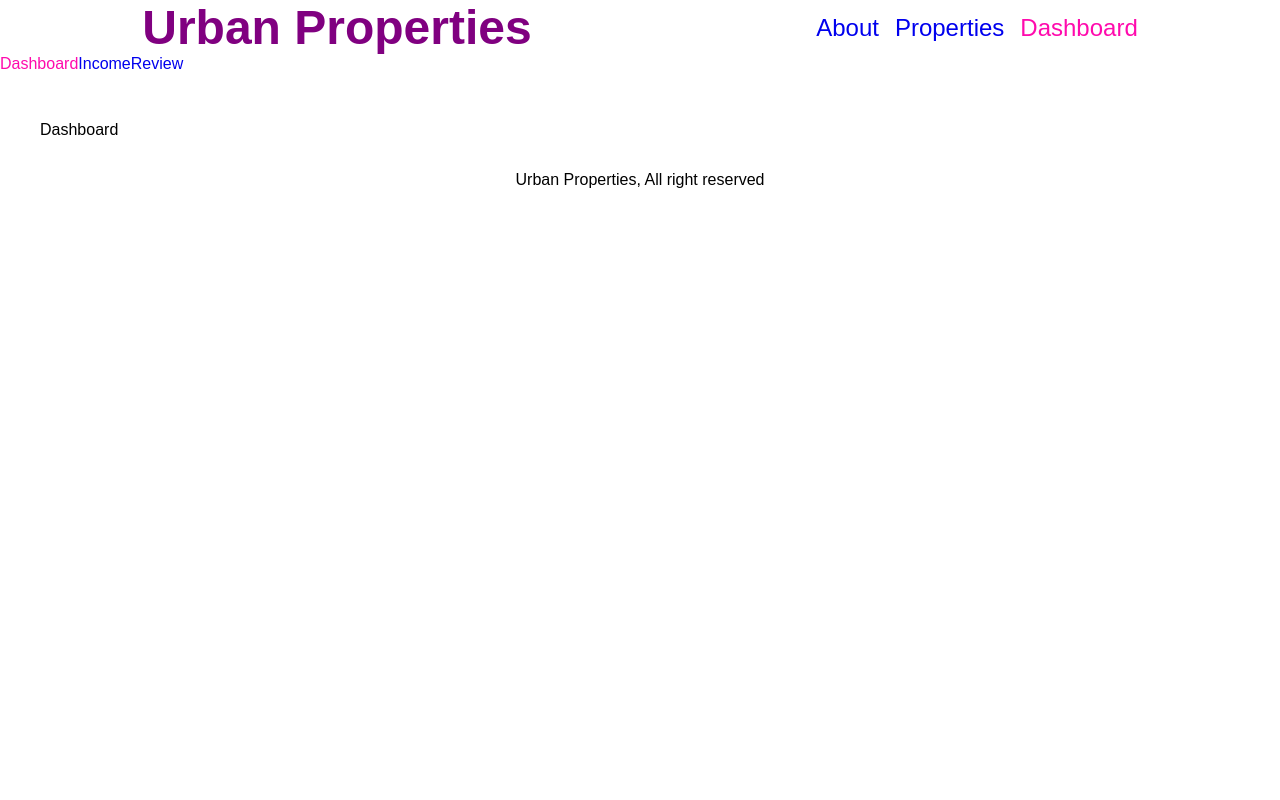
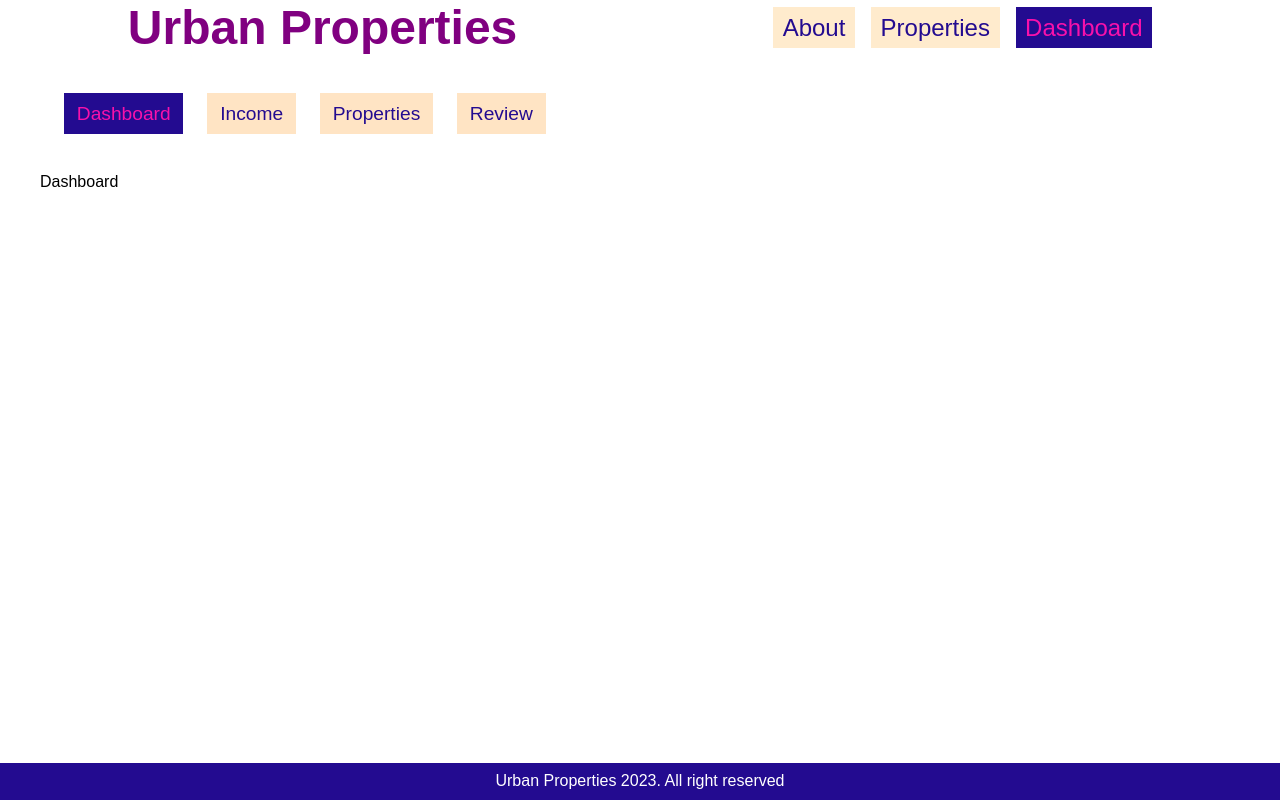
Before and after one commit to mhasanmeet/React-Router, a React (Vite) app: page /landlord in a window 1280 px wide. Built offline with nearby package versions, Linux system fonts and the light colour scheme; what miragejs would draw is missing.

Commit message:
landlord-propery, landlord-property-details

```diff
--- a/src/App.jsx
+++ b/src/App.jsx
@@ -10,6 +10,8 @@ import Dashboard from './pages/landlord/Dashboard';
 import Income from './pages/landlord/Income';
 import Reviews from './pages/landlord/Reviews';
 import LandlordLayout from './components/LandlordLayout';
+import LandlordProperties from './pages/landlord/LandlordProperties';
+import LandlordPropertiesDetails from './pages/landlord/LandLordPropertiesDetails';
 
 function App() {
 
@@ -26,6 +28,8 @@ function App() {
             <Route index element={<Dashboard/>}/>
             <Route path='income' element={<Income/>}/>
             <Route path='reviews' element={<Reviews/>}/>
+            <Route path='properties' element={<LandlordProperties/>}/>
+            <Route path='properties/:id' element={<LandlordPropertiesDetails/>}/>
           </Route>
         </Route>
       </Routes>
--- a/src/components/Footer.jsx
+++ b/src/components/Footer.jsx
@@ -2,7 +2,7 @@ import "../index.css";
 
 const Footer = () => {
   return (
-    <div className="footer">Urban Properties, All right reserved</div>
+    <div className="footer">Urban Properties 2023. All right reserved</div>
   )
 }
 
--- a/src/components/LandlordLayout.jsx
+++ b/src/components/LandlordLayout.jsx
@@ -1,13 +1,15 @@
 import { NavLink, Outlet } from "react-router-dom"
+import "../index.css";
 
 const LandlordLayout = () => {
   return (
     <>
-        <nav>
-            <NavLink to="/landlord" end className={({isActive}) => isActive ? "nav-link-active" : "nav-link"}>Dashboard</NavLink>
-            <NavLink to="/landlord/income" className={({isActive}) => isActive ? "nav-link-active" : "nav-link"}>Income</NavLink>
-            <NavLink to="/landlord/reviews" className={({isActive}) => isActive ? "nav-link-active" : "nav-link"}>Review</NavLink>
-        </nav>
+        <div className="landlord-properties-menu">
+            <NavLink to="/landlord" end className={ ({isActive}) => isActive ? "landlord-nav-link-active" : "landlord-nav-link" }>Dashboard</NavLink>
+            <NavLink to="/landlord/income" className={({isActive}) => isActive ? "landlord-nav-link-active" : "landlord-nav-link"}>Income</NavLink>
+            <NavLink to="/landlord/properties" className={({isActive}) => isActive ? "landlord-nav-link-active" : "landlord-nav-link"}>Properties</NavLink>
+            <NavLink to="/landlord/reviews" className={({isActive}) => isActive ? "landlord-nav-link-active" : "landlord-nav-link"}>Review</NavLink>
+        </div>
 
         <Outlet/>
     </>
--- a/src/index.css
+++ b/src/index.css
@@ -29,13 +29,27 @@
 
 .nav-link{
   text-decoration: none;
+  background-color: blanchedalmond;
+  padding: .4rem .6rem;
+  color: #230b90;
 }
 
 .nav-link-active{
-  color: #ff0aad;
+  color: #f811ab;
+  background-color: #230b90;
+  padding: .4rem .6rem;
 }
 
-.properties, .home, .about, .dashboard, .income, .reviews{
+.properties,
+.home,
+.about,
+.dashboard,
+.income,
+.reviews,
+.landlord-properties,
+.landlord-properties-menu,
+.landlord-property-details,
+.property-details-loading{
   margin-top: 3rem;
   width: 1200px;
   margin-inline: auto;
@@ -102,8 +116,14 @@
 
 /* Footer */
 .footer{
-  margin-top: 2rem;
+  position: absolute;
+  left: 0;
+  bottom: 0;
+  right: 0;
+  background-color: #230b90;
+  padding: .6rem 0;
   text-align: center;
+  color: white;
 }
 
 /* Details Property */
@@ -151,3 +171,97 @@
   background-color: aquamarine;
   transition: .4s;
 }
+
+/* Landlord Properties Menu */
+.landlord-properties-menu > .landlord-nav-link-active, .landlord-nav-link{
+  font-size: 1.2rem;
+  margin-left: 1.5rem;
+  color: #230b90;
+  background-color: bisque;
+  padding: .6rem .8rem;
+}
+.landlord-properties-menu .landlord-nav-link-active{
+  color: #f811ab;
+  background-color: #230b90;
+}
+
+/* Landlord Properties */
+.landlord-properties h2{
+  text-align: center;
+}
+
+.landlord-property-container{
+  margin-top: 2rem;
+  display: flex;
+  flex-direction: column;
+  gap: 1rem;
+}
+
+.landlord-property-main{
+  display: flex;
+  justify-content: space-around;
+  gap: 1rem;
+}
+
+.landlord-property-main img{
+  flex: 1;
+  height: 300px;
+  object-fit: cover;
+}
+
+.landlord-property-main .property-info{
+  flex: 1;
+  display: flex;
+  flex-direction: column;
+  justify-content: center;
+  gap: .5rem;
+}
+
+/* Landlord Property Details */
+.landlord-property-details{
+  display: flex;
+  flex-direction: column;
+  gap: 1rem;
+}
+
+.landlord-property-details .nav{
+  display: flex;
+}
+
+.landlord-property-details .nav img{
+  width: 2rem;
+}
+
+.landlord-property-details .property{
+  display: flex;
+  margin-top: 2rem;
+  gap: 1rem;
+}
+
+.landlord-property-details .property img{
+  width: 50%;
+  flex: 1;
+}
+
+.landlord-property-details .property .property-info{
+  flex: 1;
+  display: flex;
+  flex-direction: column;
+  justify-content: center;
+  gap: 1rem;
+}
+
+.landlord-property-details h3{
+  background-color: burlywood;
+  width: fit-content;
+  color: #5e4baa;
+  padding: .4rem .6rem;
+}
+
+.landlord-property-details .property-info h2{
+  font-size: 2.5rem;
+}
+
+.landlord-property-details .property-info p{
+  font-size: 1.5rem;
+}
--- /dev/null
+++ b/src/pages/landlord/LandlordProperties.jsx
@@ -0,0 +1,50 @@
+import { useEffect, useState } from "react"
+import "../../index.css";
+import { Link } from "react-router-dom";
+
+const LandlordProperties = () => {
+  const [properties, setProperties] = useState([])
+
+  useEffect(() => {
+      fetch("/api/landlord/properties")
+          .then(res => res.json())
+          .then(data => setProperties(data.properties))
+  }, [])
+
+  console.log(properties)
+
+  const LandlordPropertiesEls = properties.map(property => (
+    <Link to={`/landlord/properties/${property.id}`} key={property.id}>
+      <div className="landlord-property-main">
+        <img src={property.imageUrl} alt="" />
+
+        <div className="property-info">
+          <h3>{property.name}</h3>
+          <p>$ {property.price}</p>
+          <p className={`property-type ${property.type} selected`}>{property.type}</p>
+        </div>
+      </div>
+    </Link>
+  ))
+
+  return (
+    <div className="landlord-properties">
+        <h2>My Properties</h2>
+
+        {
+          properties.length > 0 ?
+          (
+            <section className="landlord-property-container">
+              {LandlordPropertiesEls}
+            </section>
+          ) :
+          (
+            <h2>Loading...</h2>
+          )
+        }
+
+    </div>
+  )
+}
+
+export default LandlordProperties
--- /dev/null
+++ b/src/pages/landlord/LandlordPropertiesDetails.jsx
@@ -0,0 +1,41 @@
+import { useEffect, useState } from "react"
+import { NavLink, useParams } from "react-router-dom"
+import arrow from "../../assets/arrow-left.svg";
+import "../../index.css";
+
+const LandlordPropertiesDetails = () => {
+  const params =  useParams();
+  const [propertyDetails, setPropertyDetails] = useState(null)
+
+  useEffect(() =>{
+    fetch(`/api/landlord/properties/${params.id}`)
+      .then(res => res.json())
+      .then(data => setPropertyDetails(data.properties))
+  }, [params.id])
+
+  if(!propertyDetails){
+    return <h2 className="property-details-loading">Loading...</h2>
+  }
+
+  return (
+    <div className="landlord-property-details">
+      <NavLink to='/landlord/properties' className="nav">
+        <img src={arrow} alt="" />
+        <p>
+          Back to all Properties
+        </p>
+      </NavLink>
+
+      <div className="property">
+        <img src={propertyDetails.imageUrl} alt="" />
+        <div className="property-info">
+          <h3>{propertyDetails.type}</h3>
+          <h2>{propertyDetails.name}</h2>
+          <p>${propertyDetails.price}</p>
+        </div>
+      </div>
+    </div>
+  )
+}
+
+export default LandlordPropertiesDetails
--- a/src/pages/properties/Properties.jsx
+++ b/src/pages/properties/Properties.jsx
@@ -10,6 +10,8 @@ const Properties = () => {
             .then(res => res.json())
             .then(data => setProperties(data.properties))
     }, [])
+
+    console.log(properties)
 
     const propertyElements = properties.map(property => (
         <div key={property.id} className="property-title">
--- a/src/server.js
+++ b/src/server.js
@@ -6,11 +6,27 @@ createServer({
     },
 
     seeds(server){
-        server.create("property", { id: "1", name: "Apartment in San Francisco", price: 399000, description: "Lorem ipsum dolor sit amet consectetur adipisicing elit. Repudiandae laboriosam officia provident illo libero consectetur deleniti, iusto eum sunt itaque.", imageUrl: "https://source.unsplash.com/tHkJAMcO3QE", type: "Apartment"})
-        server.create("property", { id: "2", name: "Apartment in San Dallas", price: 350000, description: "Lorem ipsum dolor sit amet consectetur adipisicing elit. Repudiandae laboriosam officia provident illo libero consectetur deleniti, iusto eum sunt itaque.", imageUrl: "https://source.unsplash.com/6japTIjUQoI", type: "Apartment"})
-        server.create("property", { id: "3", name: "Home in Michigan", price: 450000, description: "Lorem ipsum dolor sit amet consectetur adipisicing elit. Repudiandae laboriosam officia provident illo libero consectetur deleniti, iusto eum sunt itaque.", imageUrl: "https://source.unsplash.com/CwTfKH5edSk", type: "Home"})
-        server.create("property", { id: "4", name: "Apartment in DC", price: 1190000, description: "Lorem ipsum dolor sit amet consectetur adipisicing elit. Repudiandae laboriosam officia provident illo libero consectetur deleniti, iusto eum sunt itaque.", imageUrl: "https://source.unsplash.com/RP29Wz6mIOA", type: "Apartment"})
-        server.create("property", { id: "5", name: "Home in UK", price: 690000, description: "Lorem ipsum dolor sit amet consectetur adipisicing elit. Repudiandae laboriosam officia provident illo libero consectetur deleniti, iusto eum sunt itaque.", imageUrl: "https://source.unsplash.com/y-hnPtZo0kk", type: "Home"})
+        server.create("property", {
+            id: "1",
+            name: "Apartment in San Francisco",
+            price: 399000,
+            description: "Lorem ipsum dolor sit amet consectetur adipisicing elit. Repudiandae laboriosam officia provident illo libero consectetur deleniti, iusto eum sunt itaque.",
+            imageUrl: "https://source.unsplash.com/tHkJAMcO3QE",
+            type: "Apartment",
+            landlordId: "123"}
+        )
+        server.create("property", {
+            id: "2",
+            name: "Apartment in San Dallas",
+            price: 350000,
+            description: "Lorem ipsum dolor sit amet consectetur adipisicing elit. Repudiandae laboriosam officia provident illo libero consectetur deleniti, iusto eum sunt itaque.",
+            imageUrl: "https://source.unsplash.com/6japTIjUQoI",
+            type: "Apartment",
+            landlordId: "123"}
+        )
+        server.create("property", { id: "3", name: "Home in Michigan", price: 450000, description: "Lorem ipsum dolor sit amet consectetur adipisicing elit. Repudiandae laboriosam officia provident illo libero consectetur deleniti, iusto eum sunt itaque.", imageUrl: "https://source.unsplash.com/CwTfKH5edSk", type: "Home", landlordId: "239"})
+        server.create("property", { id: "4", name: "Apartment in DC", price: 1190000, description: "Lorem ipsum dolor sit amet consectetur adipisicing elit. Repudiandae laboriosam officia provident illo libero consectetur deleniti, iusto eum sunt itaque.", imageUrl: "https://source.unsplash.com/RP29Wz6mIOA", type: "Apartment", landlordId: "239"})
+        server.create("property", { id: "5", name: "Home in UK", price: 690000, description: "Lorem ipsum dolor sit amet consectetur adipisicing elit. Repudiandae laboriosam officia provident illo libero consectetur deleniti, iusto eum sunt itaque.", imageUrl: "https://source.unsplash.com/y-hnPtZo0kk", type: "Home", landlordId: "239"})
     },
 
     routes(){
@@ -27,5 +43,16 @@ createServer({
             const id = request.params.id;
             return schema.properties.find(id);
         })
+
+        // Show Landlord Properties
+        this.get('/landlord/properties', (schema) =>{
+            return schema.properties.where({landlordId: "123"})
+        })
+
+        // Show Landlord Properties specific property
+        this.get('/landlord/properties/:id', (schema, request) =>{
+            const id = request.params.id
+            return schema.properties.findBy({id, landlordId: "123"})
+        })
     }
 })
```
Also changed, not shown: src/assets/arrow-left.svg (added).
